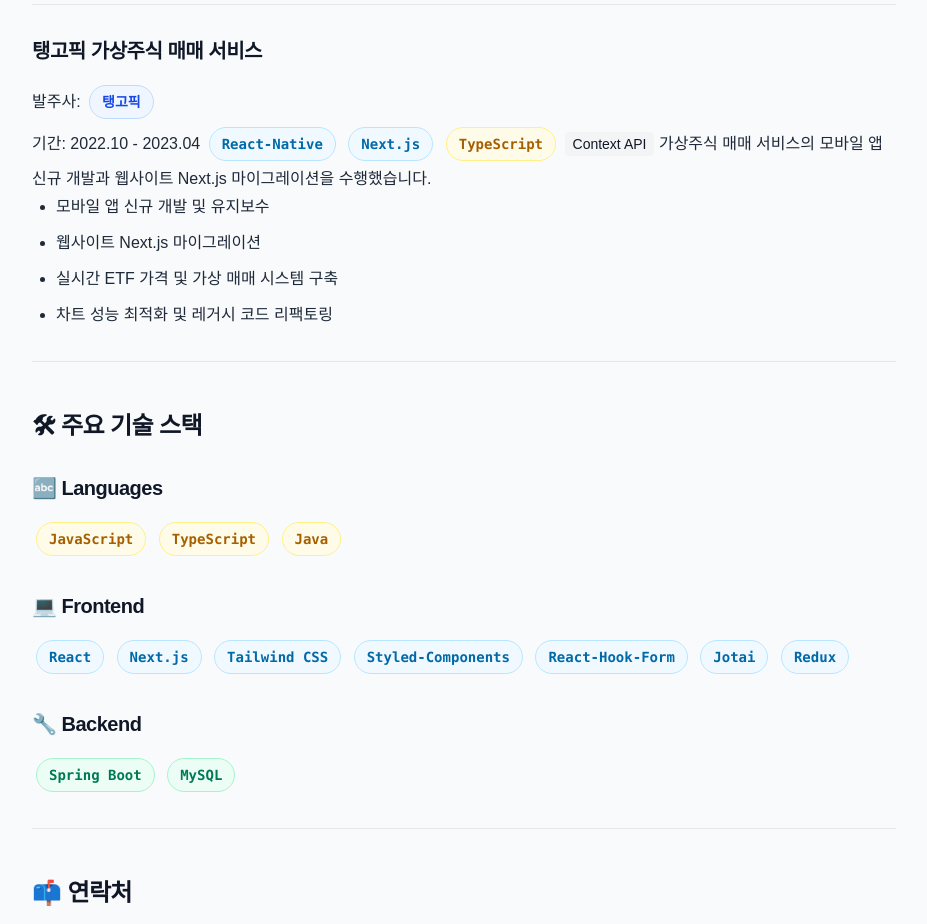
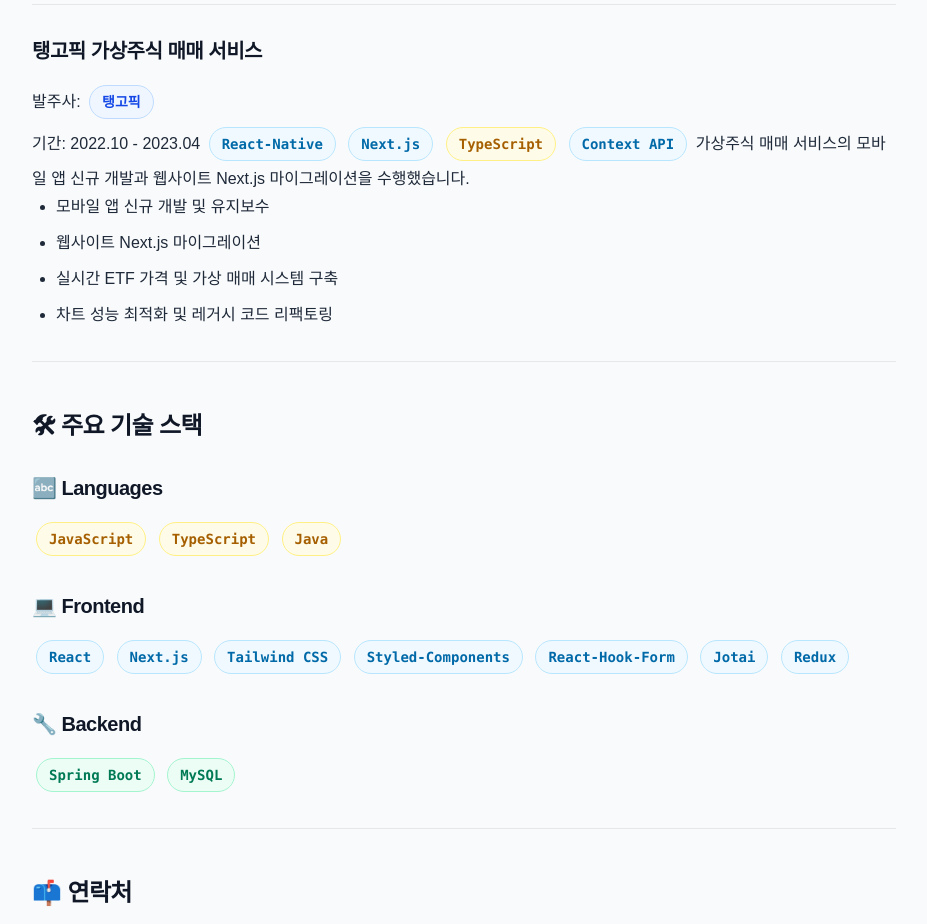
Before and after one commit to himchan94/himchan-version2, a Next.js app: page /about in a window 1280 px wide. Shown: the part 2920-3844 px from the top of the page, without its empty margins (176-1103 px from the left). Built offline with nearby package versions, Linux system fonts and the light colour scheme.

Commit message:
feat: add tag to style

```diff
--- a/src/mdx-components.tsx
+++ b/src/mdx-components.tsx
@@ -116,6 +116,7 @@ export function useMDXComponents(components: MDXComponents): MDXComponents {
           "Redux",
           "React-Native",
           "ECharts",
+          "Context API",
         ].includes(content)
       ) {
         return (
```
